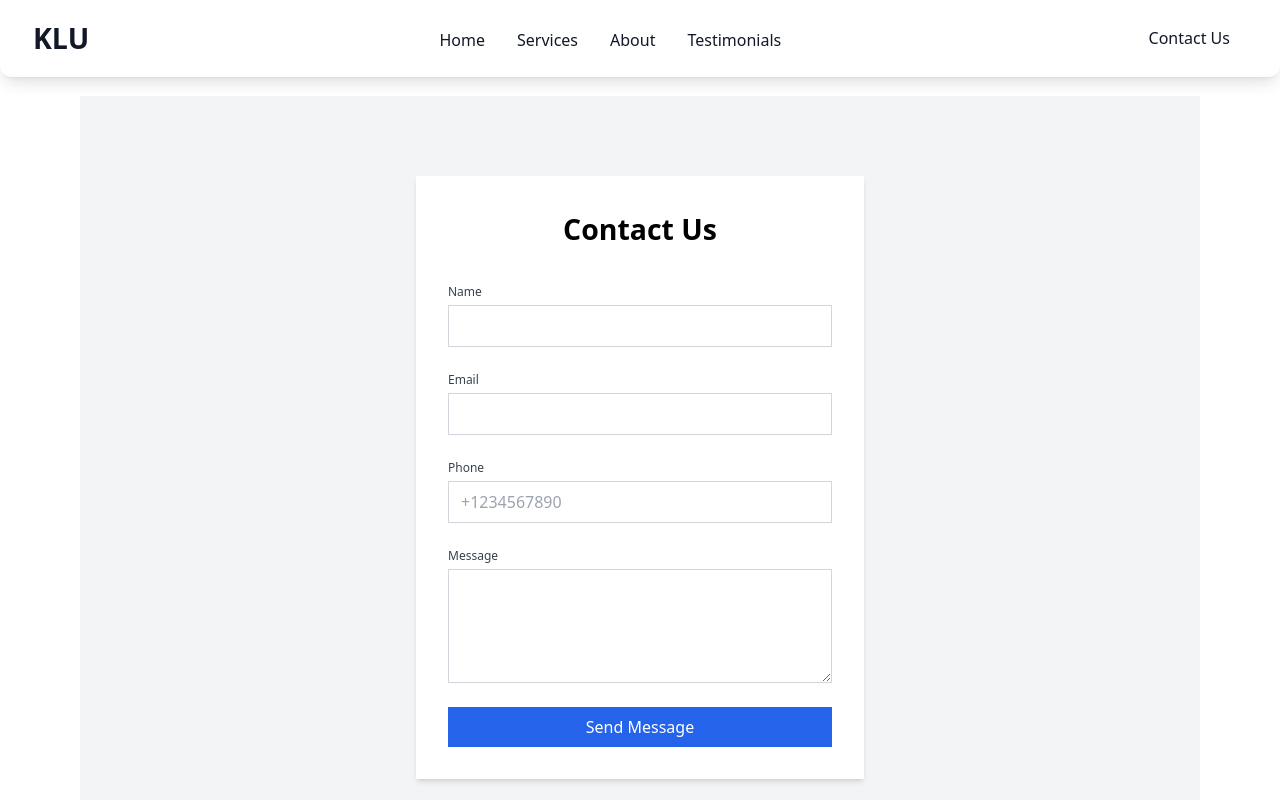
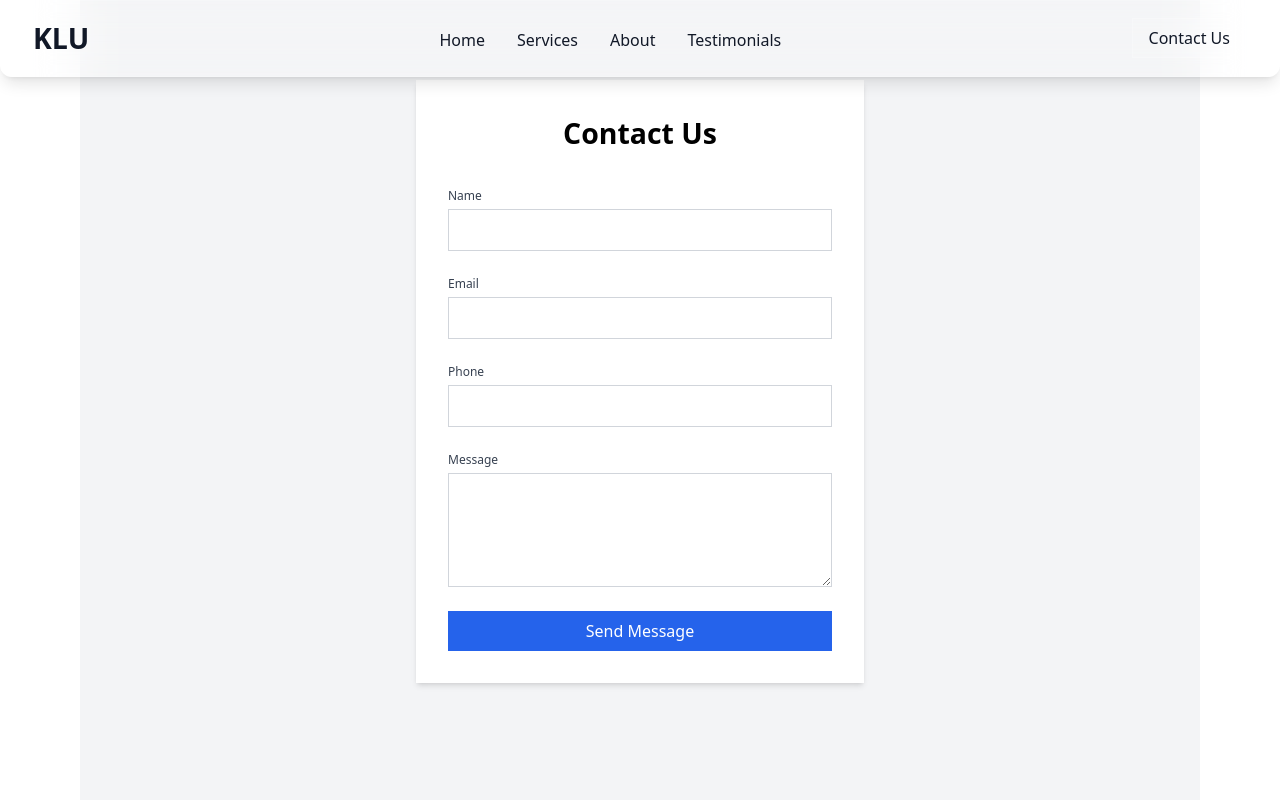
Before and after one commit to varuntree/kalluu, a Next.js app: page /contact in a window 1280 px wide. Shown: the top 800 px of the page. Built offline with nearby package versions, Linux system fonts and the light colour scheme.

Commit message:
Restored to '8c3dfa73489de00df5ae89ddbd778536641f9856'
Replit-Restored-To:8c3dfa73489de00df5ae89ddbd778536641f9856

```diff
--- a/app/contact/page.tsx
+++ b/app/contact/page.tsx
@@ -12,21 +12,8 @@ export default function Contact() {
     message: ''
   });
   const [status, setStatus] = useState('');
-  const [phoneError, setPhoneError] = useState('');
-
-  const validatePhone = (phone: string) => {
-    const phoneRegex = /^\+?1?\d{9,15}$/;
-    return phoneRegex.test(phone.replace(/[-\s]/g, ''));
-  };
 
   const handleSubmit = async (e: React.FormEvent) => {
-    e.preventDefault();
-
-    if (!validatePhone(formData.phone)) {
-      setPhoneError('Please enter a valid phone number (e.g., +1234567890)');
-      return;
-    }
-    setPhoneError('');
     e.preventDefault();
     try {
       const response = await fetch('/api/contact', {
@@ -49,7 +36,7 @@ export default function Contact() {
   };
 
   return (
-    <div className="relative py-24 px-6 lg:px-20">
+    <div className="relative px-6 lg:px-20">
       <Navbar />
       <div className="min-h-screen bg-gray-100 py-12 px-4 sm:px-6 lg:px-8 pt-20">
         <div className="max-w-md mx-auto bg-white rounded-lg shadow-md p-8">
@@ -85,16 +72,10 @@ export default function Contact() {
               <input
                 type="tel"
                 required
-                placeholder="+1234567890"
-                pattern="^\+?1?\d{9,15}$"
-                className={`mt-1 block w-full rounded-md border ${phoneError ? 'border-red-500' : 'border-gray-300'} px-3 py-2`}
+                className="mt-1 block w-full rounded-md border border-gray-300 px-3 py-2"
                 value={formData.phone}
-                onChange={(e) => {
-                  setFormData({...formData, phone: e.target.value});
-                  setPhoneError('');
-                }}
+                onChange={(e) => setFormData({...formData, phone: e.target.value})}
               />
-              {phoneError && <p className="mt-1 text-sm text-red-500">{phoneError}</p>}
             </div>
             <div>
               <label className="block text-sm font-medium text-gray-700">Message</label>
```
